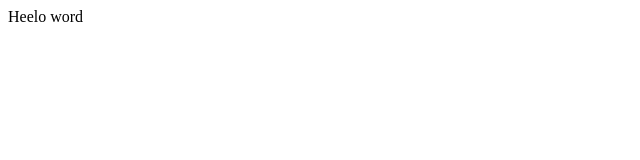
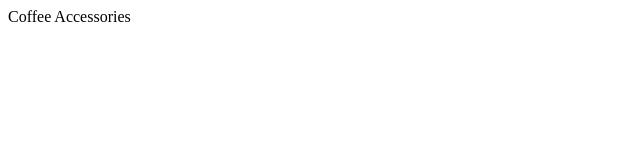
Before and after one commit to iklove2/coffe_accesories, a plain HTML site: page index.html in a window 1280 px wide. Shown: the full height of the page, 0-640 px from the left. Drawn offline with Linux system fonts and the light colour scheme.

Commit message:
add favicon

```diff
--- a/index.html
+++ b/index.html
@@ -3,9 +3,10 @@
 <head>
     <meta charset="UTF-8">
     <meta name="viewport" content="width=device-width, initial-scale=1.0">
-    <title>Document</title>
+    <title>Coffee Accessories</title>
+    <link rel="icon" type="image/x-icon" href="/img/favicon.ico">
 </head>
 <body>
-    Heelo word
+    Coffee Accessories
 </body>
 </html>
```
Also changed, not shown: img/favicon.ico (added), img/favicon.jpg (added), img/favicon.png (added).
